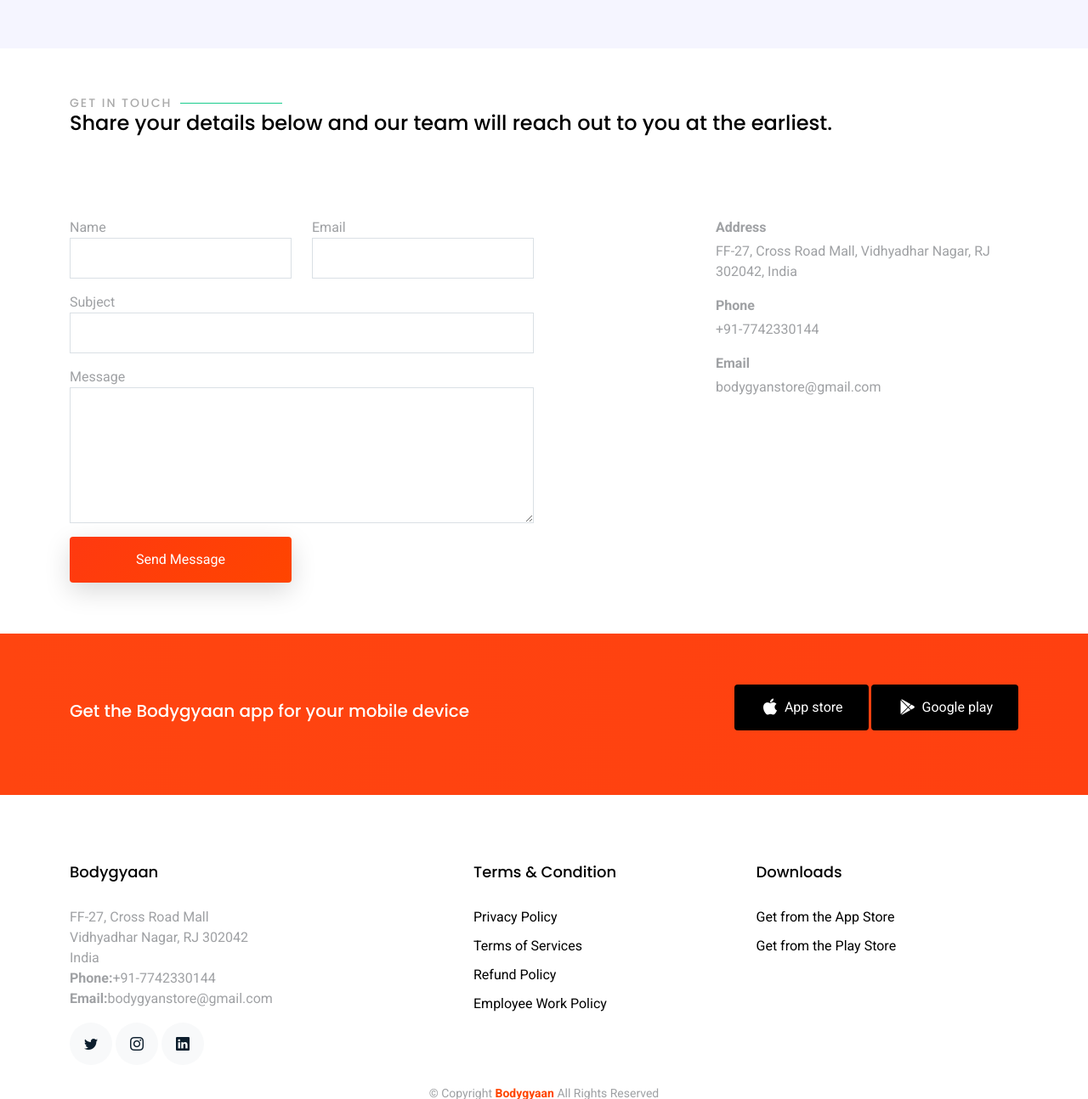
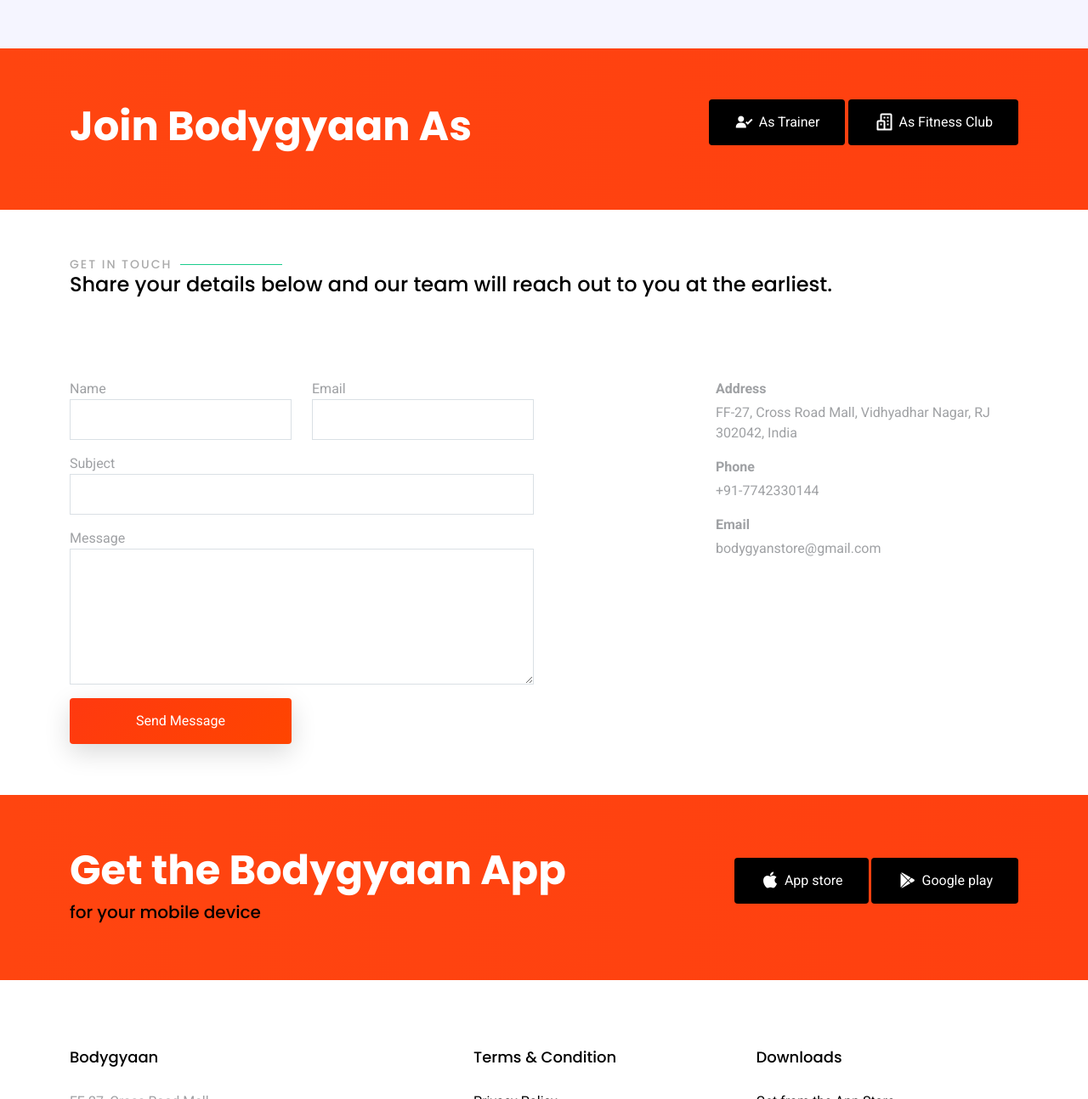
Before and after one commit to iamdharmveer/bodygyaan, a plain HTML site: page index.html in a window 1280 px wide. Shown: the part 1714-3008 px from the top of the page at 85% size. Drawn offline with Linux system fonts and the light colour scheme.

Commit message:
Index updated

```diff
--- a/index.html
+++ b/index.html
@@ -147,6 +147,19 @@
       </div>
     </section>
     <!-- End Counts Section -->
+    <section class="section cta-section">
+      <div class="container">
+        <div class="row align-items-center">
+          <div class="col-md-6 me-auto text-center text-md-start mb-5 mb-md-0">
+            <h2>Join Bodygyaan As</h2>
+          </div>
+          <div class="col-md-6 text-center text-md-end">
+            <p><a href="https://forms.gle/jo1iJ8jc5qUneZYS9" class="btn d-inline-flex align-items-center" target="_blank"><i class="bx bxs-user-check"></i><span>As Trainer</span></a>
+              <a href="https://forms.gle/MTUW6TBb9RJkMdm39" class="btn d-inline-flex align-items-center" target="_blank"><i class="bx bx-buildings"></i><span>As Fitness Club</span></a></p>
+          </div>
+        </div>
+      </div>
+    </section>
     <!-- Start Contact Section -->
     <section class="section" id="contact">
       <div class="container">
@@ -211,11 +224,13 @@
     <section class="section cta-section">
       <div class="container">
         <div class="row align-items-center">
-          <div class="col-md-6 me-auto text-center text-md-start mb-5 mb-md-0">
-            <h5 style="color:white">Get the Bodygyaan app for your mobile device</h5>
+          <div class="col-md-8 me-auto text-center text-md-start mb-5 mb-md-0">
+            <h2>Get the Bodygyaan App</h2>
+            <h5>for your mobile device</h5>
           </div>
-          <div class="col-md-5 text-center text-md-end">
-            <p><a href="#" class="btn d-inline-flex align-items-center"><i class="bx bxl-apple"></i><span>App store</span></a> <a href="#" class="btn d-inline-flex align-items-center"><i class="bx bxl-play-store"></i><span>Google play</span></a></p>
+          <div class="col-md-4 text-center text-md-end">
+            <p><a href="#" class="btn d-inline-flex align-items-center"><i class="bx bxl-apple"></i><span>App store</span></a>
+              <a href="#" class="btn d-inline-flex align-items-center"><i class="bx bxl-play-store"></i><span>Google play</span></a></p>
           </div>
         </div>
       </div>
```
